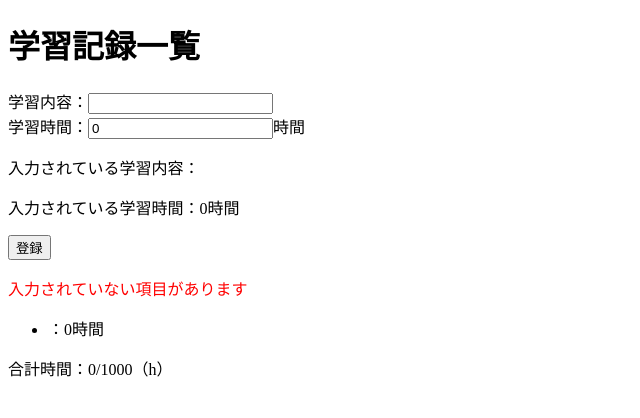
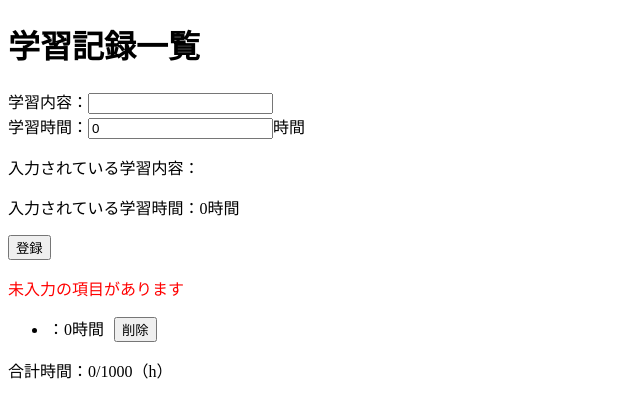
Before and after one commit to ryu0947/study-record, a React (Vite) app: page / in a window 1280 px wide. Both pictures are taken after a click on the button "登録". Shown: the top 418 px of the page, without its empty margins (0-640 px from the left). Built offline with nearby package versions, Linux system fonts and the light colour scheme.

Commit message:
データ削除ボタンのコンポーネントとpropsの追加

```diff
--- a/src/components/StudyRecords.jsx
+++ b/src/components/StudyRecords.jsx
@@ -1,11 +1,23 @@
-export const StudyRecords = ({ hasError, records, totalTime }) => (
+import { Loading } from "../components/Loading";
+import { DeleteButton } from "./DeleteButton";
+
+export const StudyRecords = ({
+  loading,
+  hasError,
+  records,
+  totalTime,
+  onDelete,
+}) => {
+  return (
     <>
-    {hasError && <p style={{ color: "red" }}>入力されていない項目があります</p>}
+      {loading && <Loading />}
+      {hasError && <p style={{ color: "red" }}>未入力の項目があります</p>}
       <ul>
         {records.map((record) => (
-        <li key={record.time}>
+          <li key={record.id}>
             <p>
-            {record.title}：{record.time}時間
+              {record.contents}：{record.time}時間
+              <DeleteButton id={record.id} onDelete={onDelete} />
             </p>
           </li>
         ))}
@@ -13,3 +25,4 @@ export const StudyRecords = ({ hasError, records, totalTime }) => (
       <p>合計時間：{totalTime}/1000（h）</p>
     </>
   );
+};
```
Lines whose indentation alone changed are shown as unchanged.
